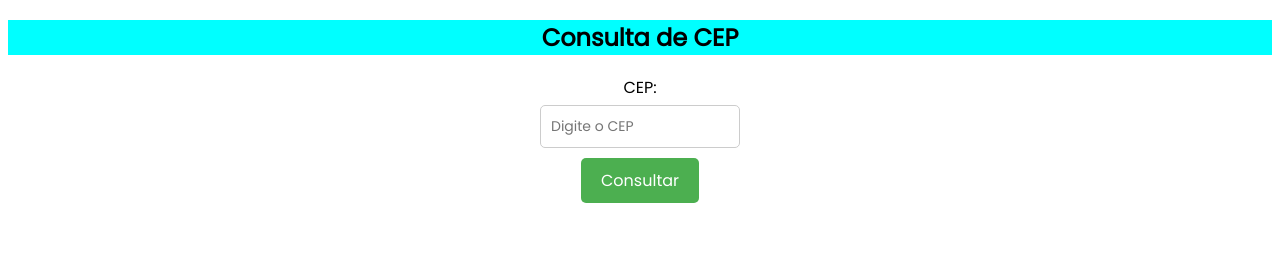
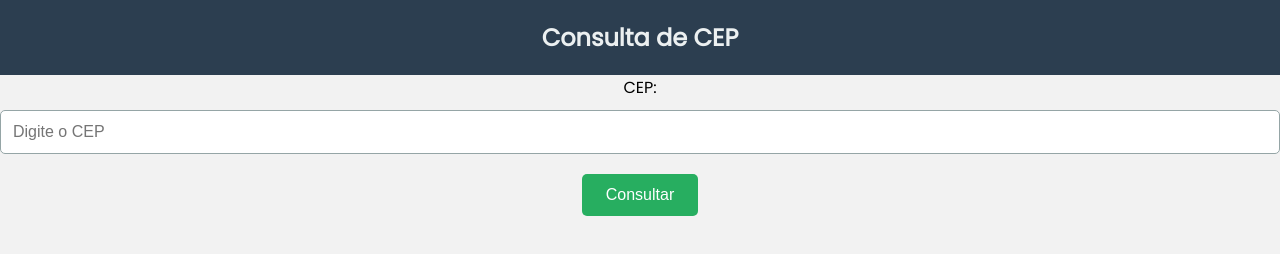
Before and after one commit to Hugo-Sodre/projetosJS, a plain HTML site: page ConsultaCep/index.html in a window 1280 px wide. Drawn offline with Linux system fonts and the light colour scheme.

Commit message:
update css

```diff
--- a/ConsultaCep/style.css
+++ b/ConsultaCep/style.css
@@ -1,12 +1,27 @@
-*{
+* {
+    box-sizing: border-box;
+    margin: 0;
+    padding: 0;
+}
+
+body {
     font-family: 'Poppins', sans-serif;
+    background-color: #f2f2f2; /* Cor de fundo um pouco mais clara */
+    margin: 0;
 }
-.cabecalho h2{
+
+.cabecalho {
+    padding: 20px;
+    background-color: #2c3e50; /* Cor mais escura para o cabeçalho */
+    color: #ecf0f1; /* Cor do texto no cabeçalho */
+}
+
+.cabecalho h2 {
     text-align: center;
+    margin: 0;
+    font-size: 24px; /* Tamanho de fonte um pouco maior */
 }
-.cabecalho{
-    background-color: aqua;
-}
+
 .form {
     text-align: center;
 }
@@ -16,26 +31,43 @@
     flex-direction: column;
     align-items: center;
 }
+
 button {
-    padding: 10px 20px;
-    margin: 5px;
+    padding: 12px 24px; /* Aumentar o padding para um botão mais espaçado */
+    margin: 10px 0; /* Maior margem para um espaçamento mais limpo */
     border: none;
     border-radius: 5px;
-    background-color: #4CAF50;
+    background-color: #27ae60; /* Cor mais intensa para o botão */
     color: white;
     font-size: 16px;
     cursor: pointer;
+    transition: background-color 0.3s ease-in-out; /* Efeito de transição suave */
 
 }
+
 button:hover {
-    background-color: #45a049;
-  }
-.input{
-    padding: 10px;
-      margin: 5px;
-      border: 1px solid #ccc;
-      border-radius: 5px;
-      box-sizing: border-box;
-      width: 200px;
-      font-size: 14px;
+    background-color: #219d54; /* Cor mais escura ao passar o mouse */
 }
+
+.input {
+    padding: 12px;
+    margin: 10px 0;
+    border: 1px solid #95a5a6; /* Cor mais suave para a borda */
+    border-radius: 5px;
+    box-sizing: border-box;
+    width: 100%;
+    font-size: 16px; /* Tamanho de fonte ligeiramente maior */
+}
+
+/* Adicione uma regra de mídia para estilos específicos de tela menor ou igual a 600 pixels */
+@media only screen and (max-width: 600px) {
+    .cabecalho {
+        padding: 15px; /* Reduzir o padding para telas menores */
+    }
+    .cabecalho h2 {
+        font-size: 20px; /* Ajustar o tamanho da fonte para telas menores */
+    }
+    button {
+        padding: 10px 20px; /* Ajustar o padding do botão para telas menores */
+    }
+}
```
